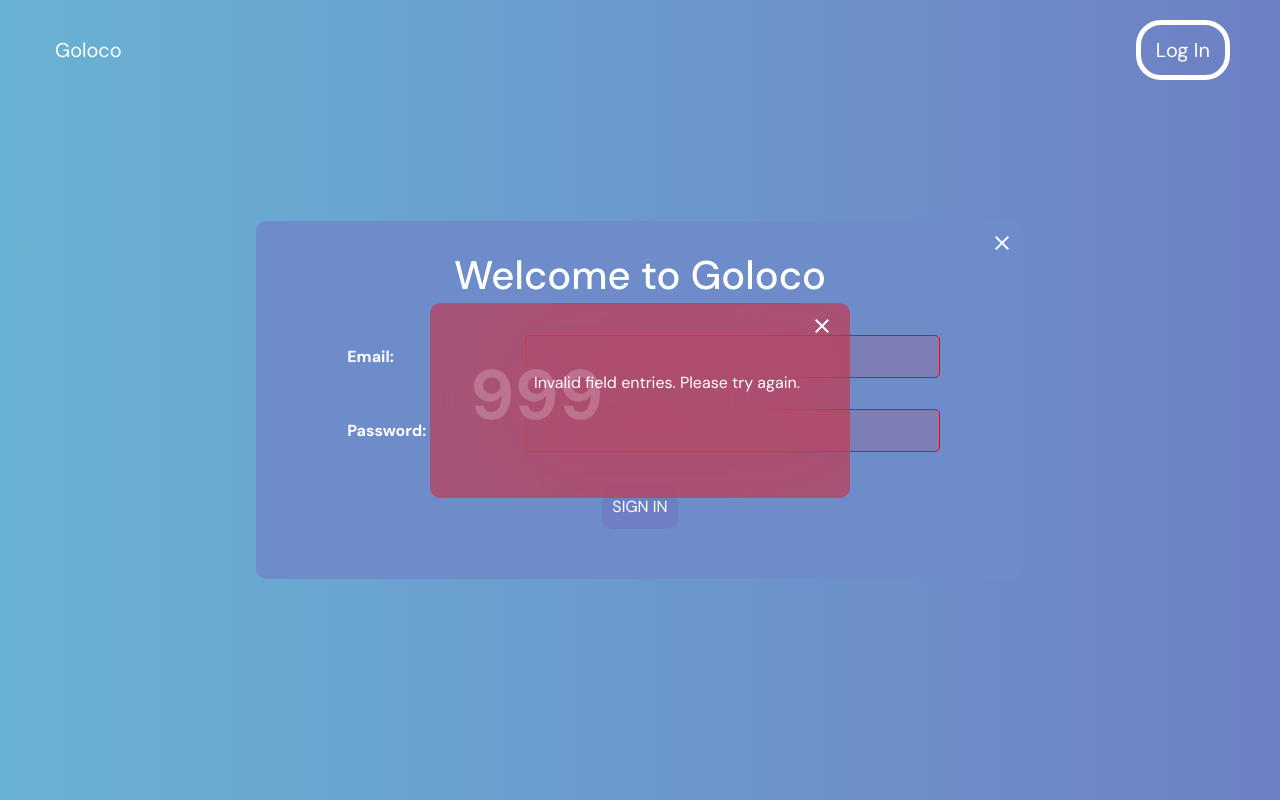
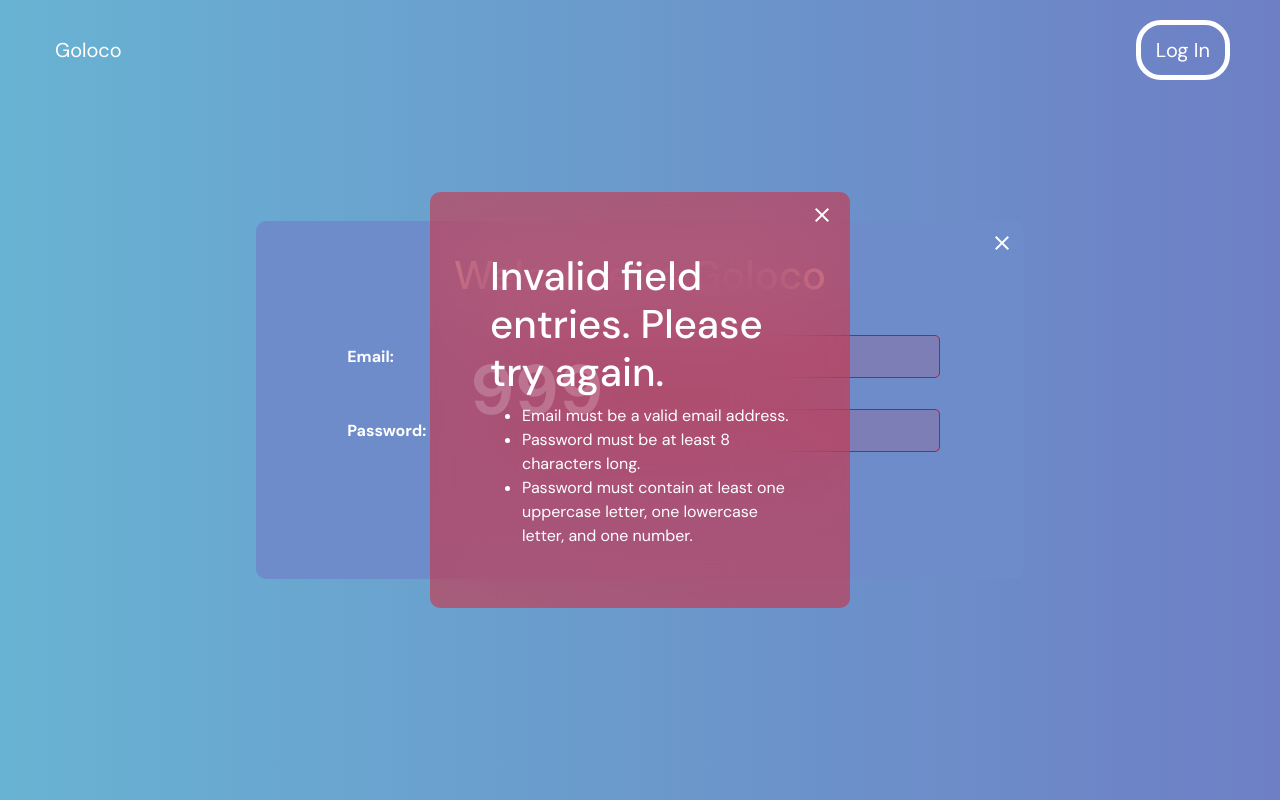
Before and after one commit to siavava/networking-platform, a React (Vite) app: page /login in a window 1280 px wide. Both pictures are taken after a click on the button "Sign In". Built offline with nearby package versions, Linux system fonts and the light colour scheme; a web font is replaced by a local one.

Commit message:
added some clarification on password expectations

```diff
--- a/src/auth-error-modal.style.scss
+++ b/src/auth-error-modal.style.scss
@@ -26,12 +26,11 @@
     font-weight: 600;
     margin-bottom: 10px;
     opacity: 0.2;
+    position: absolute;
+    top: 35%;
   }
 
   .error-message {
-    position: absolute;
-    top: 25%;
-    left: 20%;
     opacity: 1;
     margin: 20px;
 
--- a/src/components/auth-error-modal.jsx
+++ b/src/components/auth-error-modal.jsx
@@ -1,15 +1,25 @@
 import React from 'react';
 import '../auth-error-modal.style.scss';
+import ReactMarkdown from 'react-markdown';
 
 export default function AuthErrorModal(props) {
-  const { errorCode, closeErrorModal } = props;
+  const { errorCode, closeErrorModal, signup } = props;
+
+  let invalidFields = '# Invalid field entries. Please try again.\n';
+  if (signup) invalidFields += '- First name and last name must be at least 2 characters long.\n';
+
+  invalidFields += '- Email must be a valid email address.\n';
+  invalidFields += '- Password must be at least 8 characters long.\n';
+  invalidFields += '- Password must contain at least one uppercase letter, one lowercase letter, and one number.\n';
+
+  if (signup) invalidFields += '- Password and confirm password must match.\n';
 
   const resolutions = {
-    0: 'Network Error',
-    401: 'Incorrect email or password.',
-    422: 'The email is already in use, please try another email.',
-    500: 'Internal server error.',
-    999: 'Invalid field entries. Please try again.',
+    0: '# Network Error',
+    401: '# Incorrect email or password.',
+    422: '# The email is already in use, please try another email.',
+    500: '# Internal server error.',
+    999: invalidFields,
   };
 
   return (
@@ -19,7 +29,8 @@ export default function AuthErrorModal(props) {
           <i className="material-icons close-icon" id="svg_options">close</i>
         </button>
         <div className="error-code"> {errorCode} </div>
-        <div className="error-message"> {resolutions[errorCode]} </div>
+        {/* eslint-disable-next-line react/no-children-prop */}
+        <ReactMarkdown className="error-message" children={resolutions[errorCode]} />
       </div>
     </div>
   );
--- a/src/components/signup.jsx
+++ b/src/components/signup.jsx
@@ -171,6 +171,7 @@ export default function SignUp() {
       <AuthErrorModal
         errorCode={errorCode}
         closeErrorModal={closeErrorModal}
+        signup
       />
       ) }
     </div>
```
